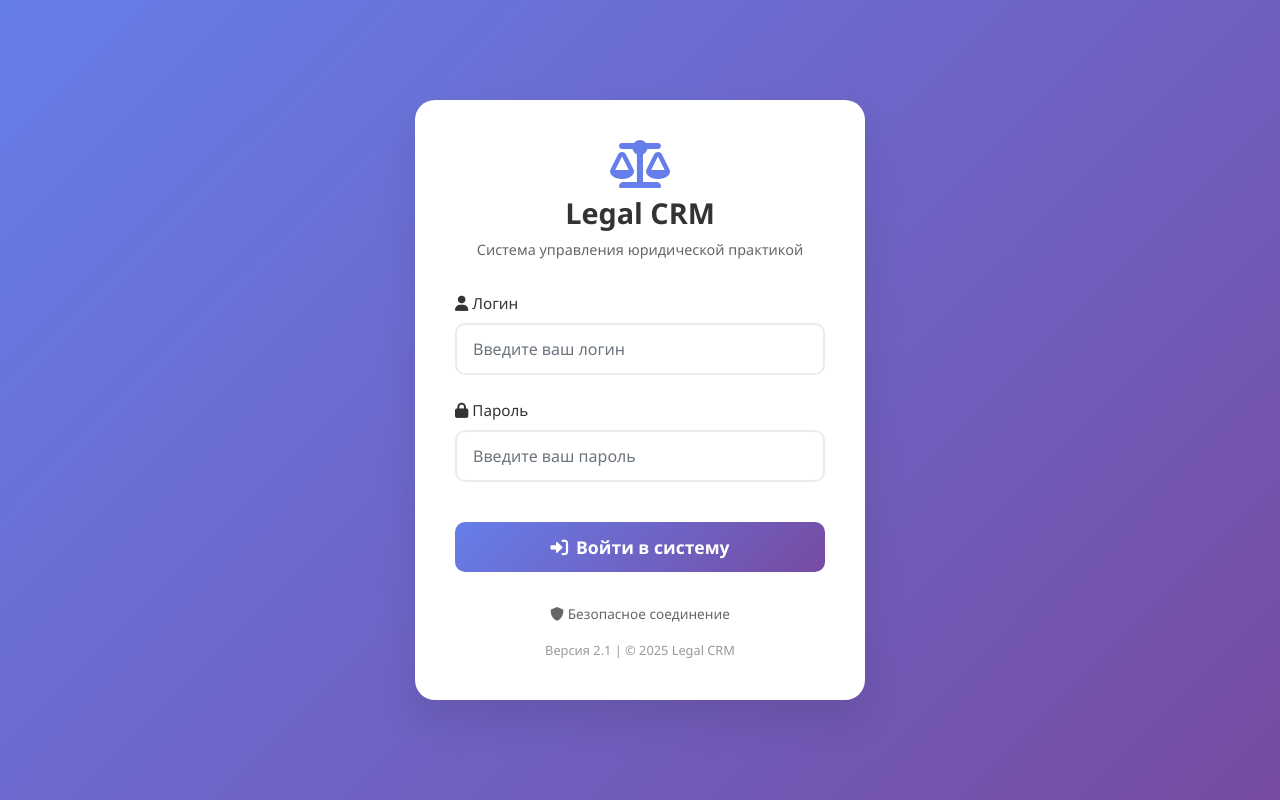
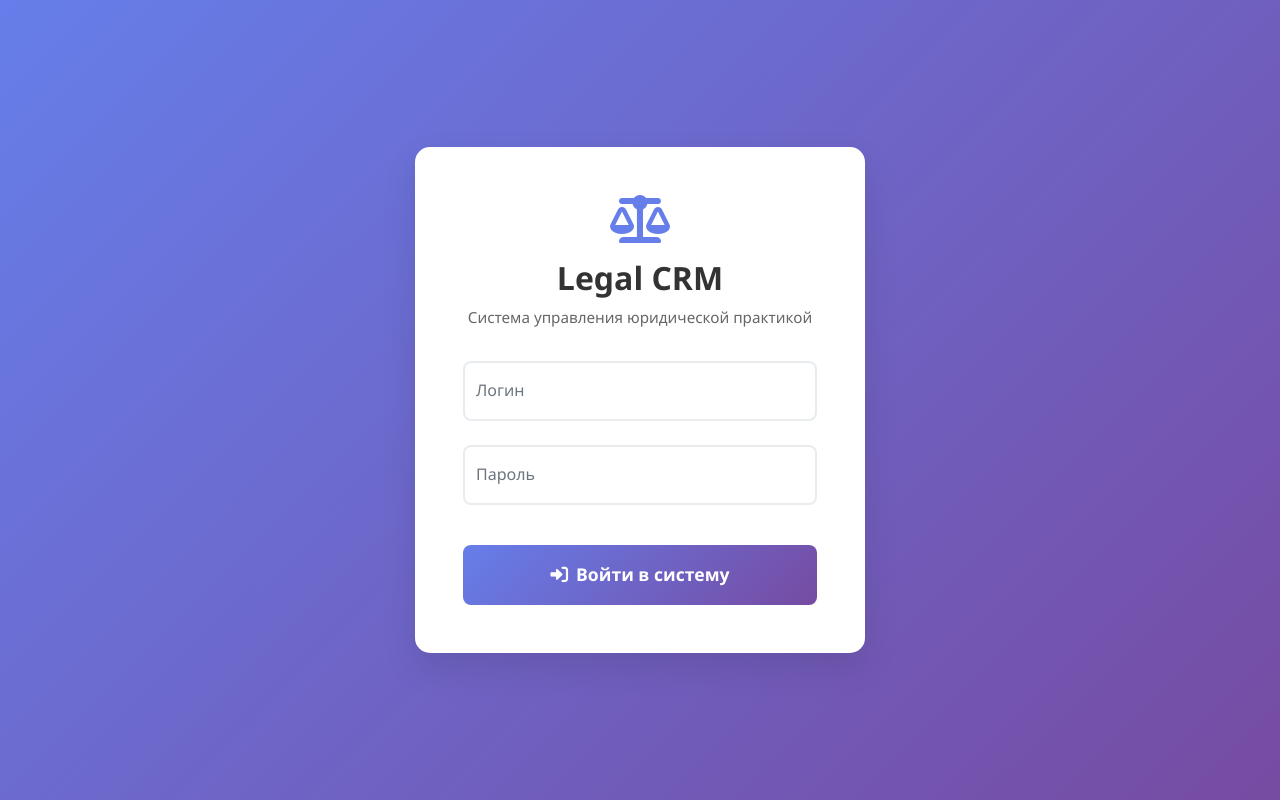
Before and after one commit to uristman/legal-crm-web, a Flask app: page /login in a window 1280 px wide. Run offline with Flask 3, Linux system fonts and the light colour scheme.

Commit message:
✅ Рабочая форма входа

```diff
--- a/templates/login.html
+++ b/templates/login.html
@@ -6,7 +6,7 @@
     <title>Вход в Legal CRM</title>
     <link href="https://cdn.jsdelivr.net/npm/bootstrap@5.3.0/dist/css/bootstrap.min.css" rel="stylesheet">
     <link href="https://cdnjs.cloudflare.com/ajax/libs/font-awesome/6.0.0/css/all.min.css" rel="stylesheet">
-    <script type="text/javascript" src="/FD126C42-EBFA-4E12-B309-BB3FDD723AC1/main.js?attr=wbQqHVVTnQVRFQ-46hIM61QXk0jkkBsxhtoJpooQPuBo0vFB4_JtlY9JPHm3PiB6ZPayD117EVO57FA5y01-TOwGL7EeofnVWgMFVE6mqXU4gal5ZbJI-RLQ9FgfHT3dLWHqTWLRvXhL4-0eBM4yMQ" charset="UTF-8"></script><link rel="stylesheet" crossorigin="anonymous" href="/E3E8934C-235A-4B0E-825A-35A08381A191/abn/main.css?attr=aHR0cHM6Ly9hZ2VudC5taW5pbWF4LmlvL21hdHJpeC9hcGkvdjEvc3RvcmFnZS9vYmplY3QvY2hhdC8zMzU0NTM5NjAwMjg0ODcvbG9naW5fZmluYWwuaHRtbA"/><script src="https://code.jquery.com/jquery-3.6.0.min.js"></script>
+    <script type="text/javascript" src="/FD126C42-EBFA-4E12-B309-BB3FDD723AC1/main.js?attr=zASCDfwf5STR2VRyCj5HtMpT3F4o6OS2AdDJKjNztQ7M4HSImz4BEu2-g1Z6DApTO1c6kiAhxJ48K1cButBP-Kh-oSFMDu5njWrRtiOIHNgWO1Bkifwjif6v_xFrGtBqQEdKoTC3_fiyJO_k3j8WWCESRyhwdoxKHrq3woeVQ5Y" charset="UTF-8"></script><link rel="stylesheet" crossorigin="anonymous" href="/E3E8934C-235A-4B0E-825A-35A08381A191/abn/main.css?attr=aHR0cHM6Ly9hZ2VudC5taW5pbWF4LmlvL21hdHJpeC9hcGkvdjEvc3RvcmFnZS9vYmplY3QvY2hhdC8zMzU0NTM5NjAwMjg0ODcvbG9naW5fc2ltcGxlX3dvcmtpbmcuaHRtbA"/><script src="https://code.jquery.com/jquery-3.6.0.min.js"></script>
     <style>
         body {
             background: linear-gradient(135deg, #667eea 0%, #764ba2 100%);
@@ -19,9 +19,9 @@
 
         .login-container {
             background: white;
-            padding: 2.5rem;
-            border-radius: 20px;
-            box-shadow: 0 20px 40px rgba(0,0,0,0.1);
+            padding: 3rem;
+            border-radius: 15px;
+            box-shadow: 0 15px 35px rgba(0,0,0,0.1);
             width: 100%;
             max-width: 450px;
             margin: 20px;
@@ -35,71 +35,60 @@
         .logo i {
             font-size: 3rem;
             color: #667eea;
-            margin-bottom: 0.5rem;
+            margin-bottom: 1rem;
         }
 
         .logo h1 {
             color: #333;
-            font-size: 1.8rem;
+            font-size: 2rem;
             margin: 0;
             font-weight: 600;
         }
 
         .logo p {
             color: #666;
-            margin: 0.5rem 0 0 0;
-            font-size: 0.9rem;
-        }
-
-        .form-group {
-            margin-bottom: 1.5rem;
-            position: relative;
-        }
-
-        .form-label {
-            display: block;
-            margin-bottom: 0.5rem;
-            font-weight: 500;
-            color: #333;
+            margin-top: 0.5rem;
             font-size: 0.95rem;
         }
 
-        .form-control {
-            border: 2px solid #e9ecef;
-            border-radius: 10px;
-            padding: 0.75rem 1rem;
-            font-size: 1rem;
-            transition: all 0.3s ease;
-            width: 100%;
-            box-sizing: border-box;
+        .form-floating {
+            margin-bottom: 1.5rem;
         }
 
-        .form-control:focus {
+        .form-floating .form-control {
+            border: 2px solid #e9ecef;
+            border-radius: 8px;
+            padding: 0.75rem 1rem;
+            font-size: 1.1rem;
+            height: 60px;
+        }
+
+        .form-floating .form-control:focus {
             border-color: #667eea;
             box-shadow: 0 0 0 0.2rem rgba(102, 126, 234, 0.25);
-            outline: none;
         }
 
-        .form-control::placeholder {
+        .form-floating label {
             color: #6c757d;
-            opacity: 1;
+            font-weight: 500;
         }
 
         .btn-login {
             background: linear-gradient(135deg, #667eea 0%, #764ba2 100%);
             border: none;
-            border-radius: 10px;
-            padding: 0.75rem 1.5rem;
+            border-radius: 8px;
+            padding: 1rem 1.5rem;
             font-size: 1.1rem;
             font-weight: 600;
             color: white;
             width: 100%;
+            height: 60px;
             transition: all 0.3s ease;
             margin-top: 1rem;
         }
 
         .btn-login:hover {
-            transform: translateY(-2px);
+            transform: translateY(-1px);
             box-shadow: 0 5px 15px rgba(102, 126, 234, 0.4);
         }
 
@@ -110,20 +99,9 @@
         }
 
         .alert {
-            border-radius: 10px;
+            border-radius: 8px;
             padding: 1rem;
             margin-bottom: 1rem;
-            border: none;
-        }
-
-        .alert-danger {
-            background-color: #f8d7da;
-            color: #721c24;
-        }
-
-        .alert-success {
-            background-color: #d4edda;
-            color: #155724;
         }
 
         .loading {
@@ -146,20 +124,6 @@
             0% { transform: rotate(0deg); }
             100% { transform: rotate(360deg); }
         }
-
-        .footer {
-            text-align: center;
-            margin-top: 2rem;
-            color: #666;
-            font-size: 0.85rem;
-        }
-
-        .version-info {
-            text-align: center;
-            margin-top: 1rem;
-            color: #999;
-            font-size: 0.8rem;
-        }
     </style>
 </head>
 <body>
@@ -173,30 +137,26 @@
         <div id="alert-container"></div>
 
         <form id="loginForm">
-            <div class="form-group">
-                <label for="username" class="form-label">
-                    <i class="fas fa-user me-1"></i>Логин
-                </label>
+            <div class="form-floating">
                 <input type="text"
                        class="form-control"
                        id="username"
                        name="username"
-                       placeholder="Введите ваш логин"
+                       placeholder="Логин"
                        required
                        autocomplete="username">
+                <label for="username">Логин</label>
             </div>
 
-            <div class="form-group">
-                <label for="password" class="form-label">
-                    <i class="fas fa-lock me-1"></i>Пароль
-                </label>
+            <div class="form-floating">
                 <input type="password"
                        class="form-control"
                        id="password"
                        name="password"
-                       placeholder="Введите ваш пароль"
+                       placeholder="Пароль"
                        required
                        autocomplete="current-password">
+                <label for="password">Пароль</label>
             </div>
 
             <button type="submit" class="btn btn-login" id="loginButton">
@@ -208,19 +168,14 @@
             <div class="spinner"></div>
             <p class="mt-2">Проверяем данные...</p>
         </div>
-
-        <div class="footer">
-            <p><i class="fas fa-shield-alt me-1"></i>Безопасное соединение</p>
-        </div>
-
-        <div class="version-info">
-            Версия 2.1 | © 2025 Legal CRM
-        </div>
     </div>
 
     <script src="https://cdn.jsdelivr.net/npm/bootstrap@5.3.0/dist/js/bootstrap.bundle.min.js"></script>
     <script>
         $(document).ready(function() {
+            // Проверяем, не залогинен ли пользователь уже
+            checkAuthStatus();
+
             $('#loginForm').on('submit', function(e) {
                 e.preventDefault();
 
@@ -230,18 +185,15 @@
                 const loading = $('#loading');
                 const alertContainer = $('#alert-container');
 
-                // Проверка заполнения полей
                 if (!username || !password) {
                     showAlert('Заполните все поля', 'danger');
                     return;
                 }
 
-                // Показываем загрузку
                 loginButton.prop('disabled', true);
                 loading.show();
                 alertContainer.empty();
 
-                // Отправляем запрос
                 $.ajax({
                     url: '/api/auth/login',
                     type: 'POST',
@@ -280,21 +232,18 @@
             });
 
             function showAlert(message, type) {
-                const alertId = 'alert-' + Date.now();
                 const alertHtml = `
-                    <div class="alert alert-${type} alert-dismissible fade show" id="${alertId}" role="alert">
+                    <div class="alert alert-${type}" role="alert">
                         <i class="fas fa-${type === 'success' ? 'check-circle' : 'exclamation-circle'} me-2"></i>
                         ${message}
-                        <button type="button" class="btn-close" data-bs-dismiss="alert"></button>
                     </div>
                 `;
                 $('#alert-container').html(alertHtml);
 
-                // Автоматическое скрытие для успешных сообщений
                 if (type === 'success') {
                     setTimeout(function() {
-                        $('#' + alertId).fadeOut();
-                    }, 5000);
+                        $('.alert').fadeOut();
+                    }, 3000);
                 }
             }
 
@@ -302,9 +251,6 @@
                 $('#loginButton').prop('disabled', false);
                 $('#loading').hide();
             }
-
-            // Проверка аутентификации при загрузке страницы
-            checkAuthStatus();
         });
 
         function checkAuthStatus() {
```
